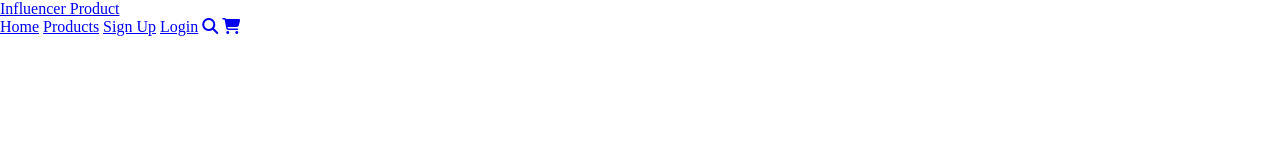
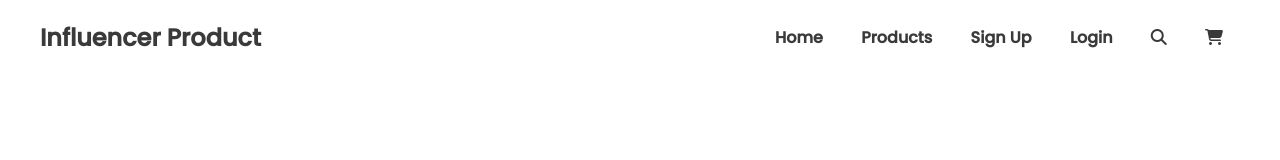
Before and after one commit to bishwajit70/influencer-gear, a plain HTML site: page index.html in a window 1280 px wide. Drawn offline with Linux system fonts and the light colour scheme.

Commit message:
header area added

```diff
--- a/css/style.css
+++ b/css/style.css
@@ -1,4 +1,37 @@
+/* google fonts  */
+@import url('https://fonts.googleapis.com/css2?family=Poppins:wght@500&display=swap');
+
+/* common area css */
 body{
     margin: 0;
     padding: 0;
+    font-family: 'Poppins', sans-serif;
 }
+a{
+    text-decoration: none;
+    color:#000;
+}
+
+/* header area css */
+.header-area{
+    padding: 20px 0px;
+    display: flex;
+    justify-content: center;
+}
+.header-content{
+    display: flex;
+    width: 1200px;
+    justify-content: space-between;
+    align-items: center;
+}
+.logo-area a{
+    font-size: 24px;
+    color: #3A3A3A;
+    font-weight: bold;
+}
+.menu-area a{
+    font-size: 16px;
+    padding: 0px 17px;
+    color: #3A3A3A;
+    font-weight: 600;
+}
--- a/index.html
+++ b/index.html
@@ -8,12 +8,15 @@
     <title>Influencer Products</title>
     <!-- Style css -->
     <link rel="stylesheet" href="css/style.css">
+    <!-- google fonts -->
+
     <!-- Font awesome kit link -->
     <script src="https://kit.fontawesome.com/ae129fc79a.js" crossorigin="anonymous"></script>
 </head>
 
 <body>
     <header class="header-area">
+        <section class="header-content">
             <div class="logo-area">
                 <a href="#">Influencer Product</a>
             </div>
@@ -25,6 +28,7 @@
                 <a href="#"><i class="fas fa-search"></i></a>
                 <a href="#"><i class="fas fa-shopping-cart"></i></a>
             </div>
+        </section>
     </header>
 </body>
 
```
Lines whose indentation alone changed are shown as unchanged.
